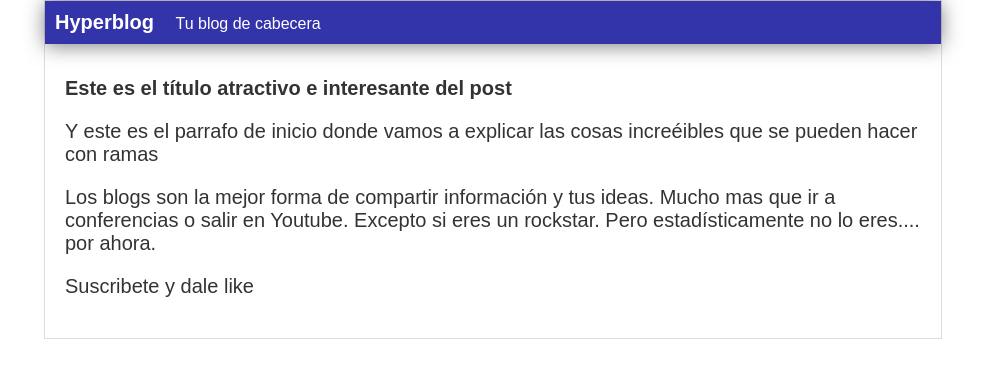
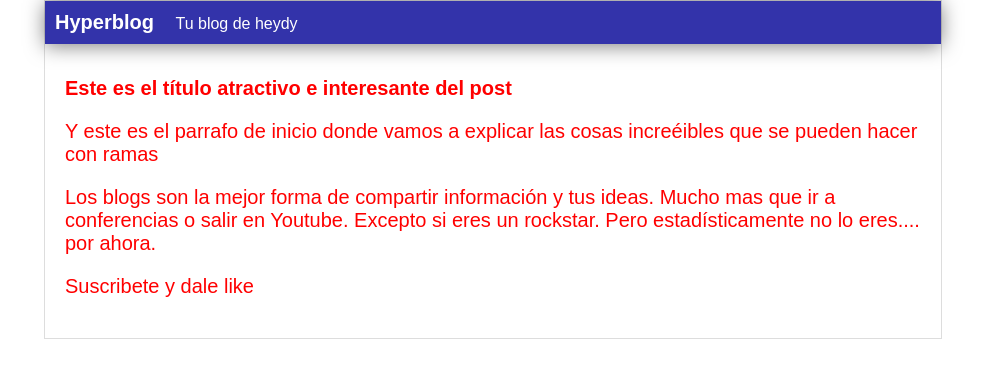
Before and after one commit to HeydyCH/hyperblog, a plain HTML site: page blogpost.html in a window 1280 px wide. Shown: the whole page, without its empty margins (147-1132 px from the left). Drawn offline with Linux system fonts and the light colour scheme.

Commit message:
modifique la cabecera y color texto

```diff
--- a/blogpost.html
+++ b/blogpost.html
@@ -7,7 +7,7 @@
         <div id="container">
             <div id="cabecera">
                 Hyperblog
-                <span id="tagline">Tu blog de cabecera</span>
+                <span id="tagline">Tu blog de heydy</span>
             </div>
             <div id="post">
                 <h1>Este es el título atractivo e interesante del post</h1>
--- a/css/estilos.css
+++ b/css/estilos.css
@@ -1,6 +1,6 @@
 body
 {
-    color: #333;
+    color:red;
     text-align: center;
     font-family: Arial;
     font-size: 20px;
```
